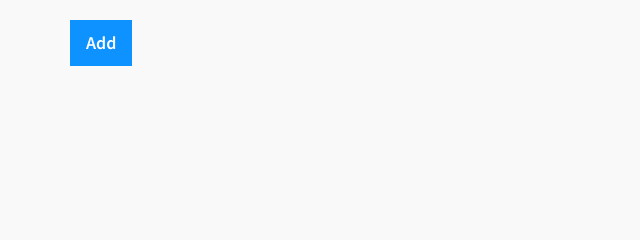
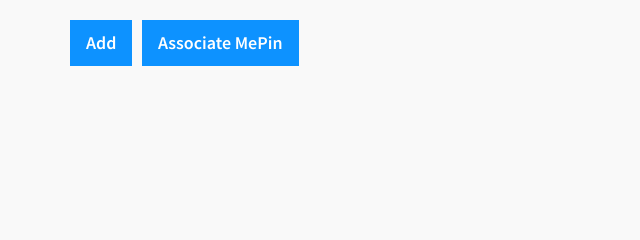
Before and after one commit to haltu/eca-auth-connector, a Django app: template selector/templates/profile.html in a window 1280 px wide. Shown: the part 216-456 px from the top of the page, without its empty margins (0-640 px from the left). Run offline with Django 3.2, Linux system fonts and the light colour scheme; the template is opened without the code that fills it, so the values that code supplies are empty; parts of the project's set-up code (start-up, migrations or seed data) failed here and were passed over; some libraries are stand-ins or nearby versions.

Commit message:
mepin link in profile

```diff
--- a/selector/templates/profile.html
+++ b/selector/templates/profile.html
@@ -23,5 +23,6 @@
       </tbody>
     </table>
     <button type="button" class="btn btn-primary">{% trans 'Add' %}</button>
+    <a type="button" class="btn btn-primary" href="{% url 'mepin.info' %}">{% trans 'Associate MePin' %}</a>
   </div>
 {% endblock %}
```
